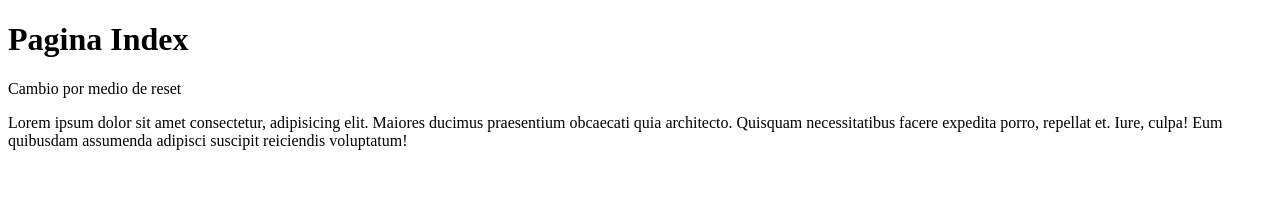
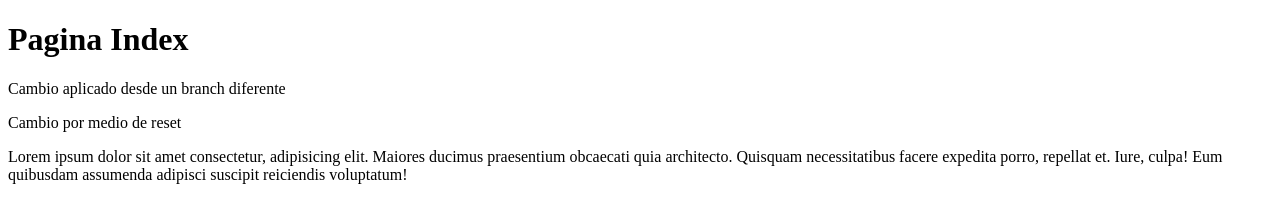
Before and after one commit to pablotorres0895/git-course-udemy, a plain HTML site: page indice.html in a window 1280 px wide. Drawn offline with Linux system fonts and the light colour scheme.

Commit message:
Demostracion de Branch 1

```diff
--- a/indice.html
+++ b/indice.html
@@ -7,6 +7,7 @@
 </head>
 <body>
     <h1>Pagina Index</h1>
+    <p>Cambio aplicado desde un branch diferente</p>
     <p>Cambio por medio de reset</p>
     <p>Lorem ipsum dolor sit amet consectetur, adipisicing elit. Maiores ducimus praesentium obcaecati quia architecto. Quisquam necessitatibus facere expedita porro, repellat et. Iure, culpa! Eum quibusdam assumenda adipisci suscipit reiciendis voluptatum!</p>
 </body>
```
